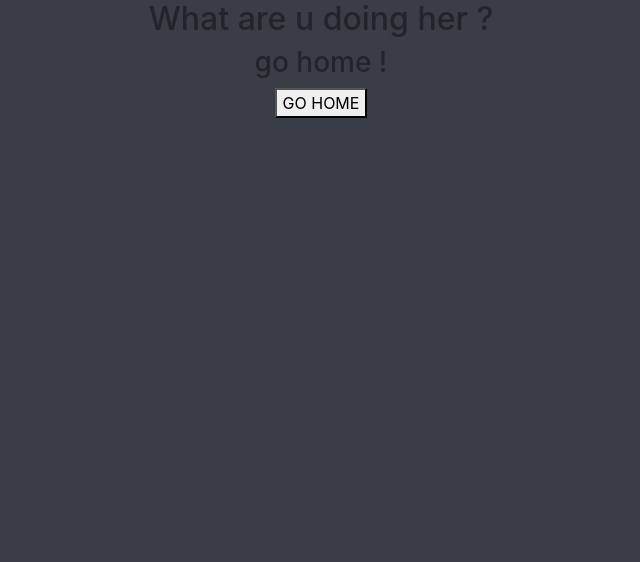
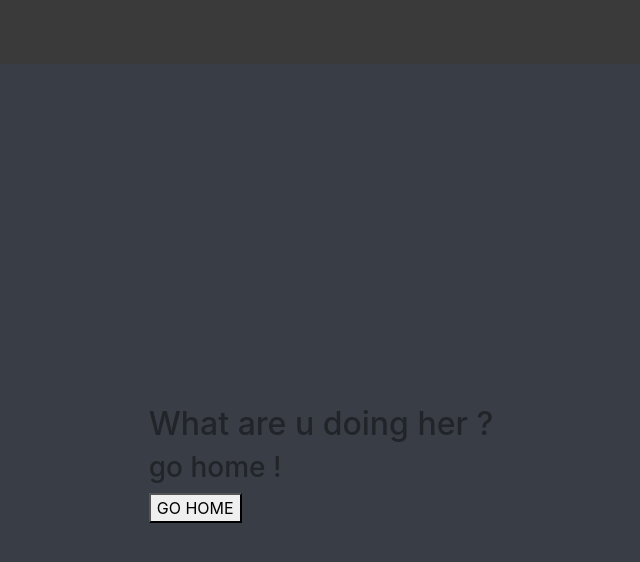
Before and after one commit to decster1488/AchieveProgect-0.2.0, an Angular app: page /singup in a window 1280 px wide. Shown: the top 562 px of the page, without its empty margins (319-959 px from the left). Built offline with nearby package versions, Linux system fonts and the light colour scheme.

Commit message:
front page view

```diff
--- a/src/app/app.component.html
+++ b/src/app/app.component.html
@@ -1,4 +1,4 @@
-<div class="container content-holder">
+<div class="container-fluid content-holder">
   <router-outlet></router-outlet>
 
 </div>
--- a/src/app/views/front-page/front-page.component.html
+++ b/src/app/views/front-page/front-page.component.html
@@ -1,5 +1,16 @@
 <div class="row frontpage-main-block">
-  <div class="col-lg-12">
+  <div class="col-lg-10">
     <h1>Welcome to the Achieve Project</h1>
+    <p>Lorem ipsum dolor sit amet, consectetur adipisicing elit. Atque cupiditate
+      deleniti ducimus eveniet illo iste labore libero nesciunt, omnis optio, placeat
+      porro praesentium quis quod sint temporibus, vero voluptates voluptatibus.</p>
+    <div class="row">
+      <div class="col-lg-3"></div>
+      <div class="col-lg-3">
+        <input class="btn btn-success" type="button" value="Login"></div>
+      <div class="col-lg-3">
+        <input class="btn btn-danger" type="button" value="Signup"></div>
+    </div>
+    <div class="col-lg-3"></div>
   </div>
 </div>
--- a/src/styles.scss
+++ b/src/styles.scss
@@ -8,8 +8,13 @@ body {
 .content-holder{
   background-color: $content-background;
   height: 100vh;
-  text-align: center;
-  border-radius: 50px;
+  width: 90%;
+  border-radius: 15px;
+  margin-top: 5%;
+  margin-bottom: 2%;
+  display: flex;
+  justify-content: center;
+  align-items: center;
 
 }
 
@@ -18,4 +23,7 @@ body {
   background-color: $content-background;
   color: #EEEEEE;
   border-radius: 50px;
+  height: 100%;
+  display: flex;
+  justify-content: center;
 }
```
